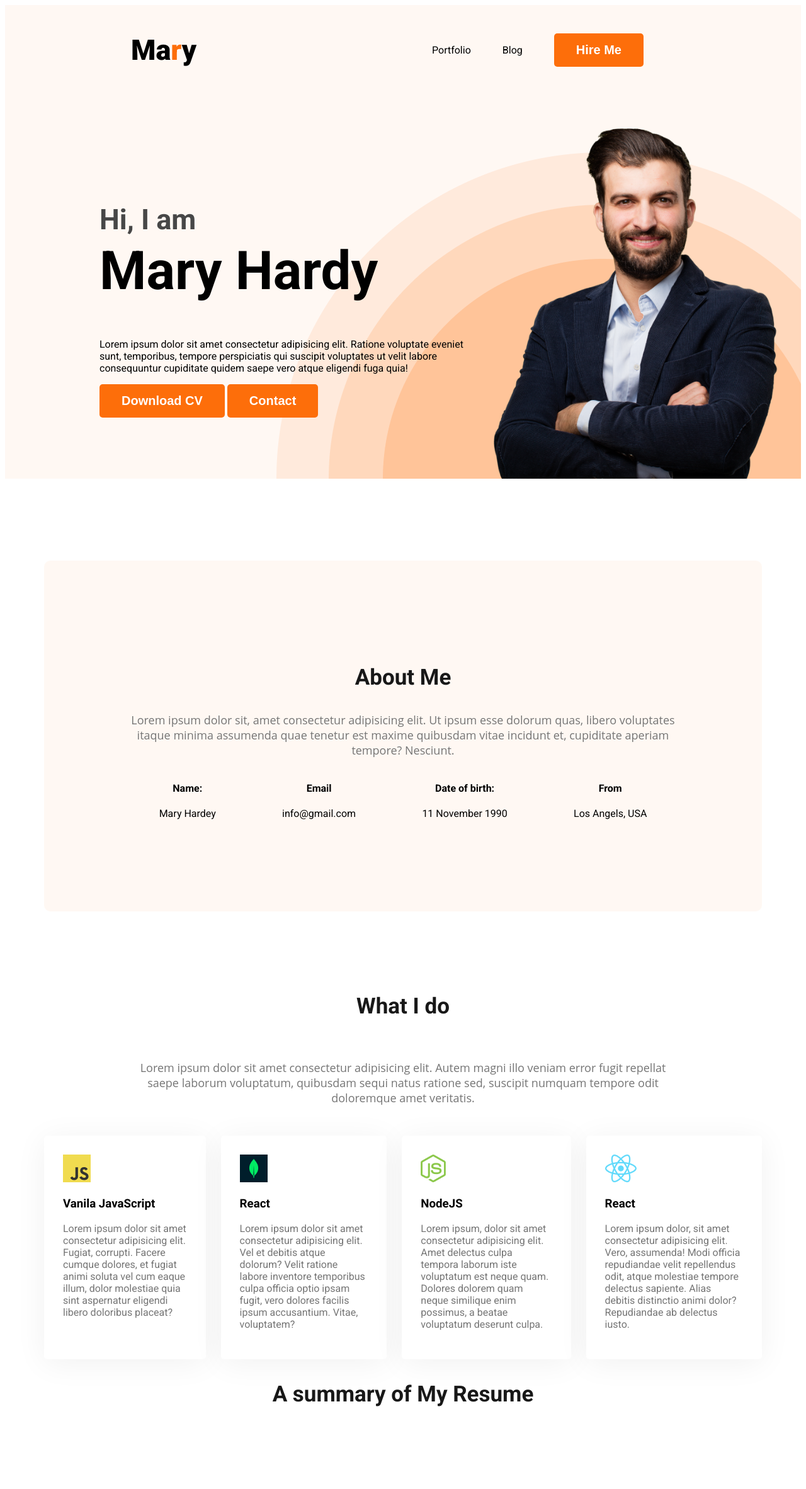
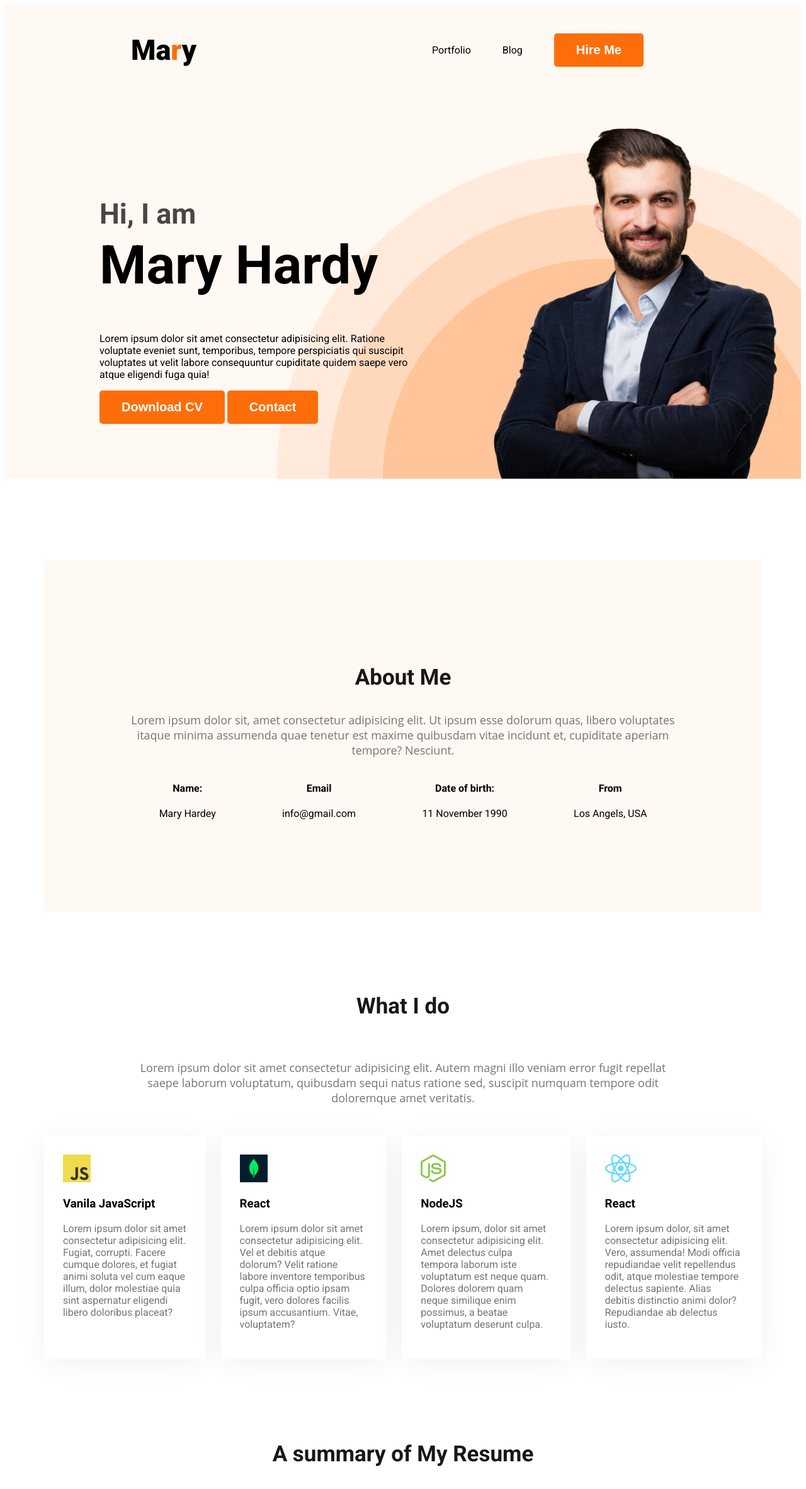
Before and after one commit to syedulislamsyed66/web-developer-portfolio, a plain HTML site: page index.html in a window 1280 px wide. Shown: the whole page at 63% size. Before the commit the page ends 2269 px from the top, so only its background shows below. Drawn offline with Linux system fonts and the light colour scheme.

Commit message:
.banner-content correction

```diff
--- a/styles/styles.css
+++ b/styles/styles.css
@@ -87,10 +87,13 @@ nav{
     margin-top: 5px;
     margin border-bottom: 20px;
 }
-.banner-contain{
+.banner-content{
     max-width: 500px;
 }
 /* main section styles */
+main section{
+    margin-top: 130px;
+}
 main{
     max-width: 1140px;
     margin: 0 auto;
```
